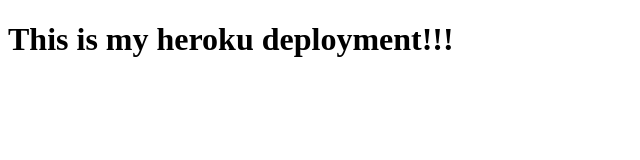
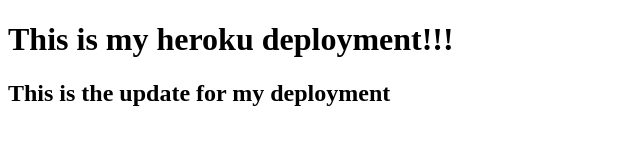
Before and after one commit to ajdattage12/Deployment-Demo, a website: page index.html in a window 1280 px wide. Shown: the whole page, without its empty margins (0-640 px from the left). Drawn offline with Linux system fonts and the light colour scheme.

Commit message:
new update

```diff
--- a/index.html
+++ b/index.html
@@ -8,5 +8,6 @@
 </head>
 <body>
   <h1>This is my heroku deployment!!!</h1>
+  <h2>This is the update for my deployment</h2>
 </body>
 </html>
```
